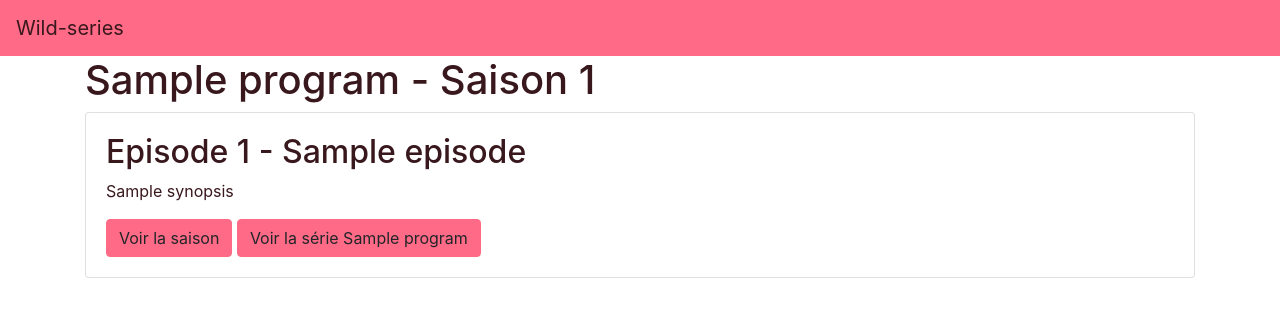
After one commit to Heldeenn/wild-series-Symfony, a Symfony app: template templates/wild/episode.html.twig in a window 1280 px wide. The commit adds this page. Shown: the top 317 px of the page. Run offline with Twig, Linux system fonts and the light colour scheme; the template is opened without the code that fills it: most values are stand-ins (such as "Sample title", 1, 10 or a date in 2020); style sheets or scripts are compiled from the project's sources; some libraries are stand-ins or nearby versions.

Commit message:
quest 10: ajout méthode showEpidode et sa vue. Modif liste des épisodes sans résumé

```diff
--- /dev/null
+++ b/templates/wild/episode.html.twig
@@ -0,0 +1,18 @@
+{% extends 'base.html.twig' %}
+{% block title %}Episode {{ episode.number }} - {{ episode.title }}{% endblock %}
+
+{% block body %}
+    <div class="container">
+        <h1>{{ program.title}} - Saison {{ season.number }}</h1>
+        <div class="card">
+            <div class="card-body">
+                <h2>Episode {{ episode.number }} - {{ episode.title }}</h2>
+                <p>{{ episode.synopsis }}</p>
+                <div>
+                    <a class="btn btn-primary" href="{{ path('show_season', {id: season.id}) }}">Voir la saison</a>
+                    <a class="btn btn-primary" href="{{ path('show_program', {programTitle: program.title|lower|replace({' ': '-'})}) }}">Voir la série {{ program.title }}</a>
+                </div>
+            </div>
+        </div>
+    </div>
+{% endblock %}
```
Also changed, not shown: src/Controller/WildController.php (+22 -4 lines), templates/wild/season.html.twig (+2 -5 lines).
